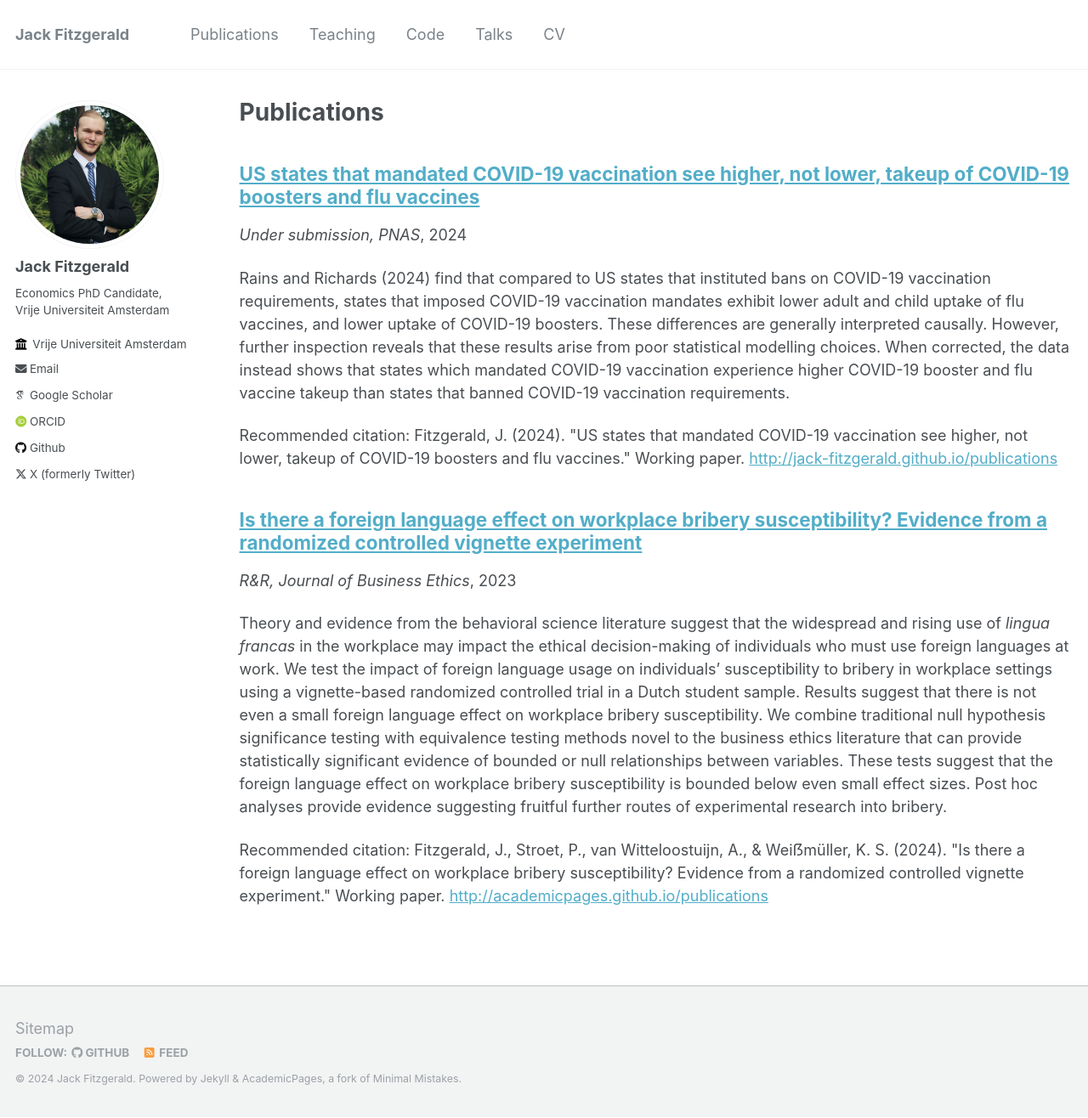
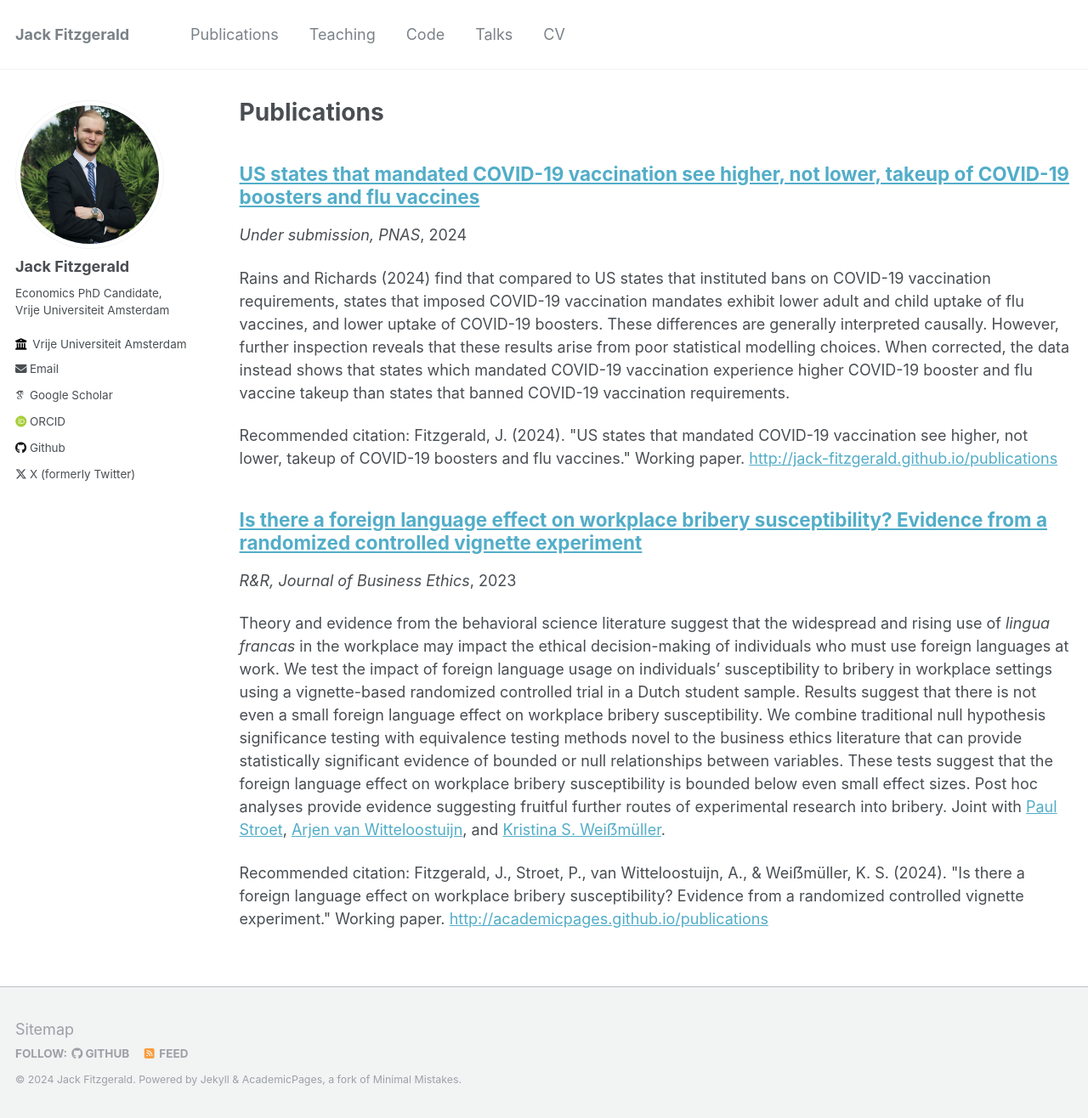
Before and after one commit to jack-fitzgerald/jack-fitzgerald.github.io, a Jekyll site: the page built from _pages/publications.md, in a window 1280 px wide and 1316 px high. Shown: the whole window at 85% size. Built offline with Jekyll 4.4.1, drawn with Linux system fonts in a browser that asks for light colours; some web fonts are replaced.

Commit message:
Update FLE-bribery.md

```diff
--- a/_publications/FLE-bribery.md
+++ b/_publications/FLE-bribery.md
@@ -1,7 +1,9 @@
 ---
 title: "Is there a foreign language effect on workplace bribery susceptibility? Evidence from a randomized controlled vignette experiment"
 collection: publications
-excerpt: 'Theory and evidence from the behavioral science literature suggest that the widespread and rising use of <i>lingua francas</i> in the workplace may impact the ethical decision-making of individuals who must use foreign languages at work. We test the impact of foreign language usage on individuals’ susceptibility to bribery in workplace settings using a vignette-based randomized controlled trial in a Dutch student sample. Results suggest that there is not even a small foreign language effect on workplace bribery susceptibility. We combine traditional null hypothesis significance testing with equivalence testing methods novel to the business ethics literature that can provide statistically significant evidence of bounded or null relationships between variables. These tests suggest that the foreign language effect on workplace bribery susceptibility is bounded below even small effect sizes. Post hoc analyses provide evidence suggesting fruitful further routes of experimental research into bribery. '
+excerpt: 'Theory and evidence from the behavioral science literature suggest that the widespread and rising use of <i>lingua francas</i> in the workplace may impact the ethical decision-making of individuals who must use foreign languages at work. We test the impact of foreign language usage on individuals’ susceptibility to bribery in workplace settings using a vignette-based randomized controlled trial in a Dutch student sample. Results suggest that there is not even a small foreign language effect on workplace bribery susceptibility. We combine traditional null hypothesis significance testing with equivalence testing methods novel to the business ethics literature that can provide statistically significant evidence of bounded or null relationships between variables. These tests suggest that the foreign language effect on workplace bribery susceptibility is bounded below even small effect sizes. Post hoc analyses provide evidence suggesting fruitful further routes of experimental research into bribery.
+
+Joint with [Paul Stroet]([url](https://paulstroet.netlify.app/)), [Arjen van Witteloostuijn]([url](https://research.vu.nl/en/persons/arjen-van-witteloostuijn)), and [Kristina S. Weiẞmüller]([url](https://www.ksweissmueller.com/)).'
 date: 2023-11-24
 venue: 'R&R, <i>Journal of Business Ethics</i>'
 paperurl: 'http://academicpages.github.io/publications'
```
